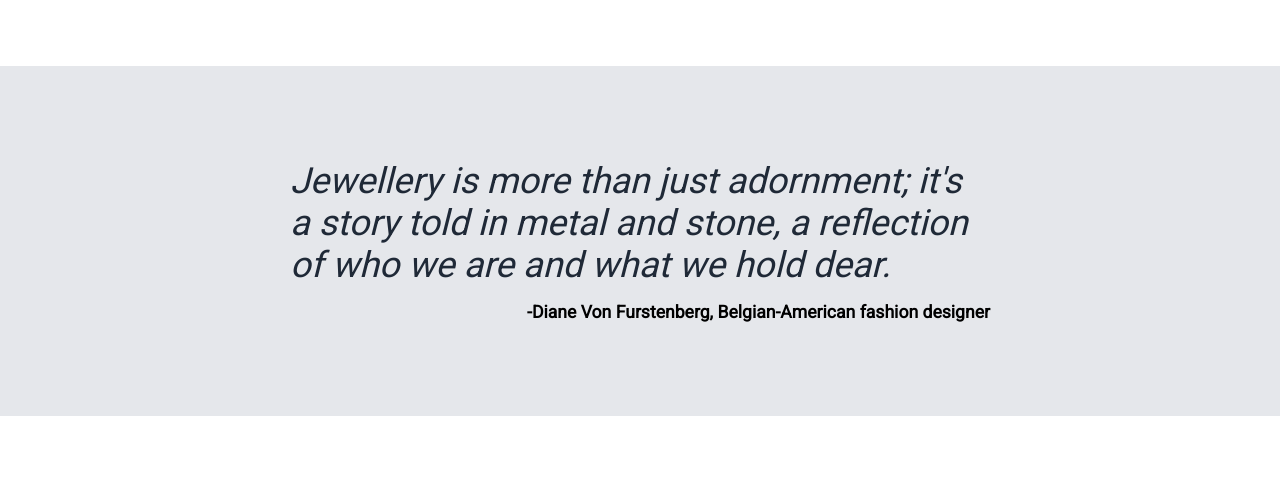
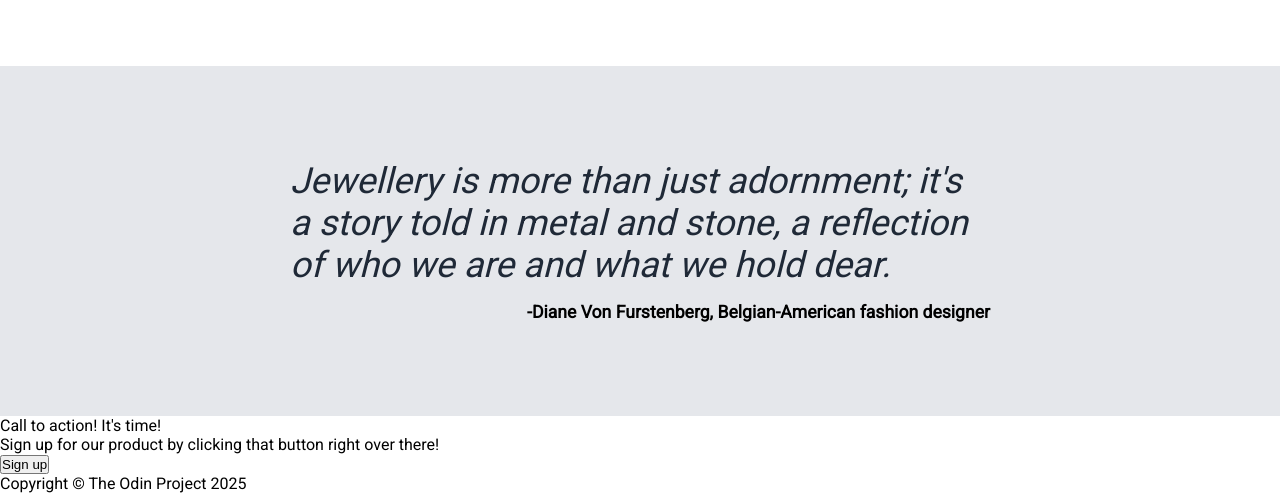
Before and after one commit to pawelgawron3/odin-landing-page, a plain HTML site: page index.html in a window 1280 px wide. Shown: the part 1130-1623 px from the top of the page. Before the commit the page ends 1546 px from the top, so only its background shows below. Drawn offline with Linux system fonts and the light colour scheme.

Commit message:
Add the footer to the page

```diff
--- a/index.html
+++ b/index.html
@@ -129,5 +129,23 @@
         </p>
       </div>
     </section>
+    <section id="sign-up">
+      <div class="sign-up-content">
+        <div id="sign-up-left">
+          <p id="first">Call to action! It's time!</p>
+          <p id="second">
+            Sign up for our product by clicking that button right over there!
+          </p>
+        </div>
+        <div id="input-div-sign-up">
+          <input type="Submit" value="Sign up" id="sign-up-right" />
+        </div>
+      </div>
+    </section>
+    <footer>
+      <div class="footer-info">
+        <p>Copyright &copy; The Odin Project 2025</p>
+      </div>
+    </footer>
   </body>
 </html>
```
